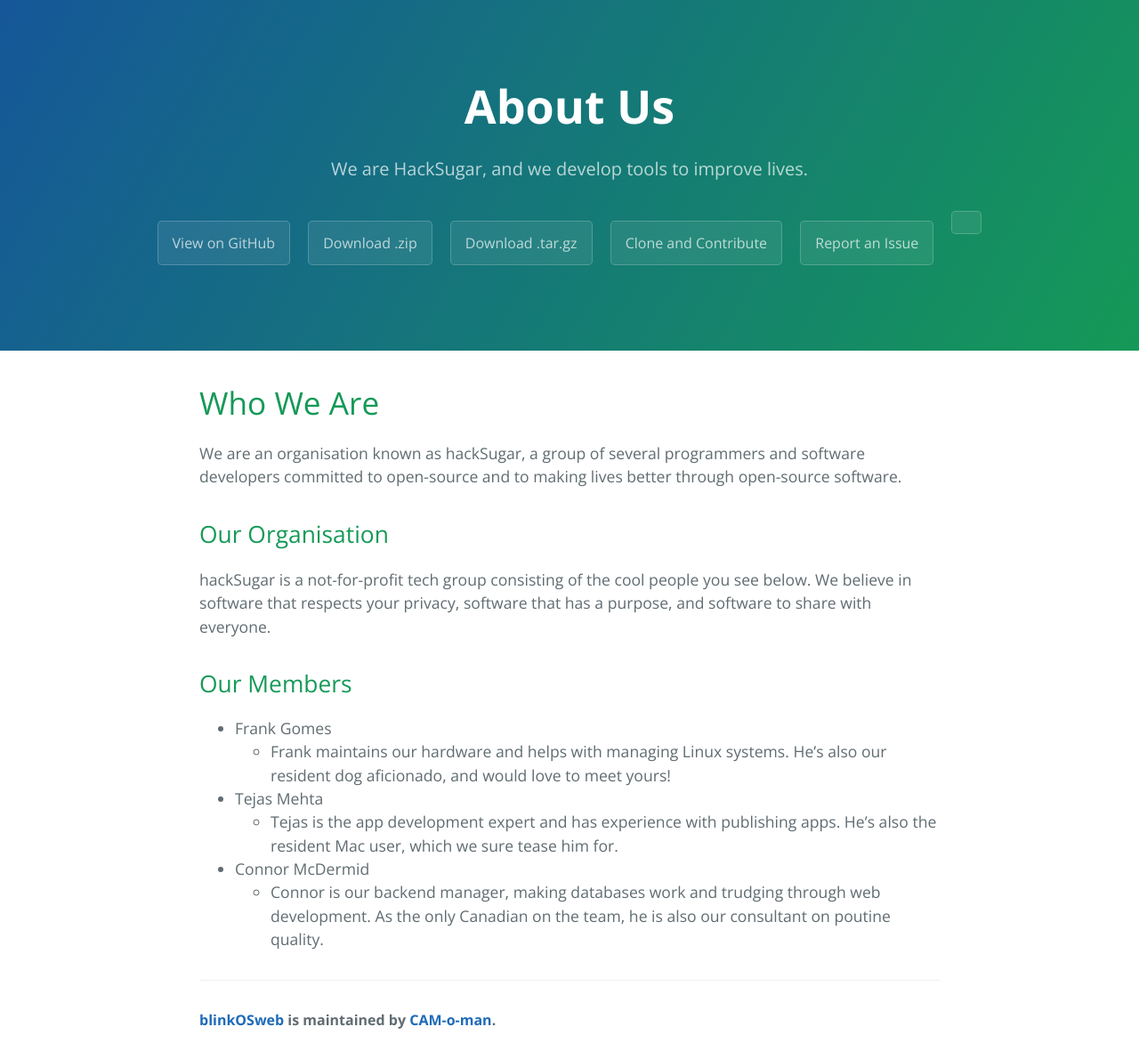
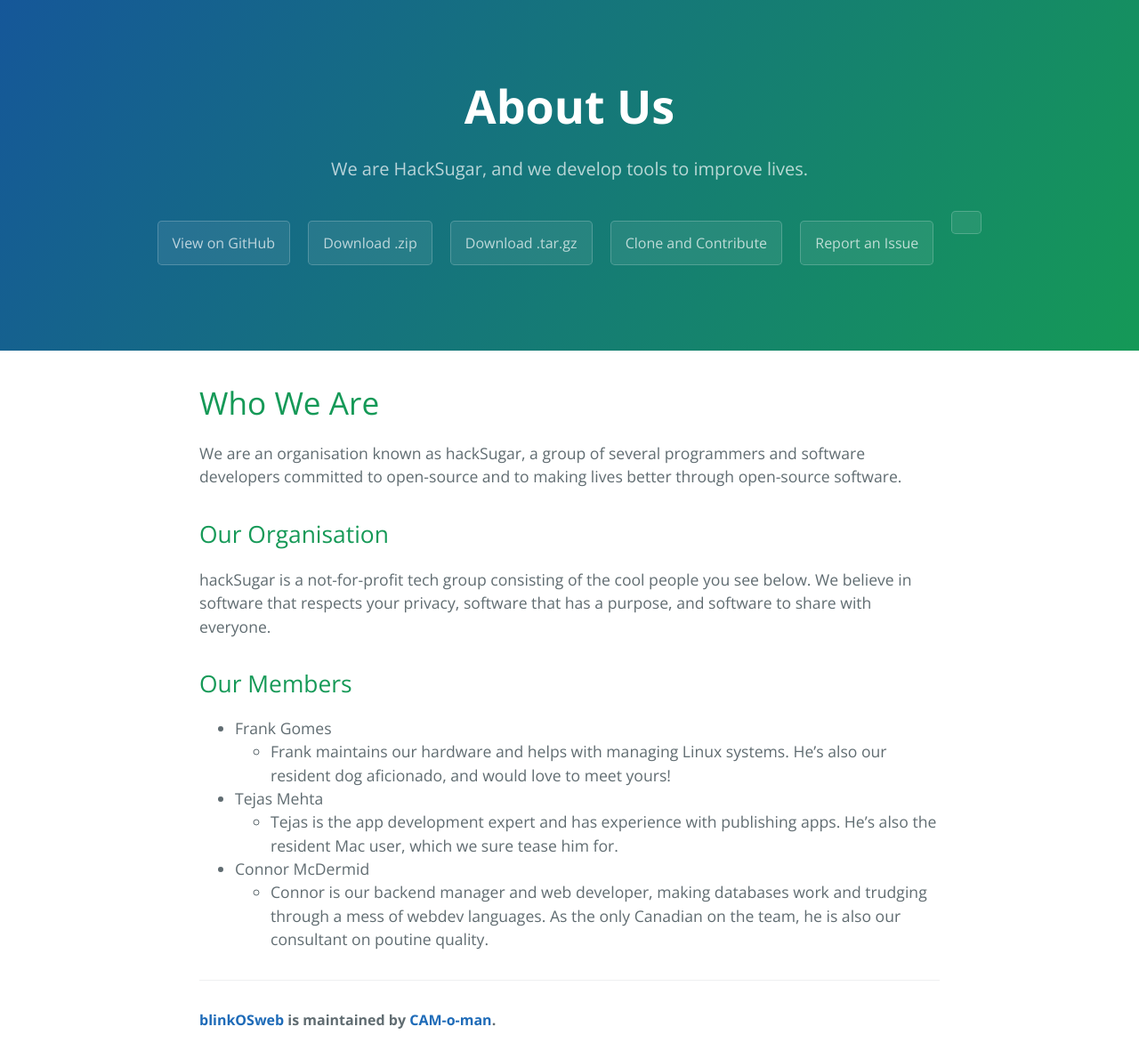
Before and after one commit to CAM-o-man/blinkOSweb, a Jekyll site: the page built from docs/hackSugar.md, in a window 1280 px wide. Shown: the whole page at 89% size. Built offline with Jekyll 4.4.1, drawn with Linux system fonts in a browser that asks for light colours.

Commit message:
changes to hackSugar.md

```diff
--- a/docs/hackSugar.md
+++ b/docs/hackSugar.md
@@ -16,4 +16,4 @@ hackSugar is a not-for-profit tech group consisting of the cool people you see b
 - Tejas Mehta
   - Tejas is the app development expert and has experience with publishing apps. He's also the resident Mac user, which we sure tease him for.
 - Connor McDermid
-  - Connor is our backend manager, making databases work and trudging through web development. As the only Canadian on the team, he is also our consultant on poutine quality.
+  - Connor is our backend manager and web developer, making databases work and trudging through a mess of webdev languages. As the only Canadian on the team, he is also our consultant on poutine quality.
```
